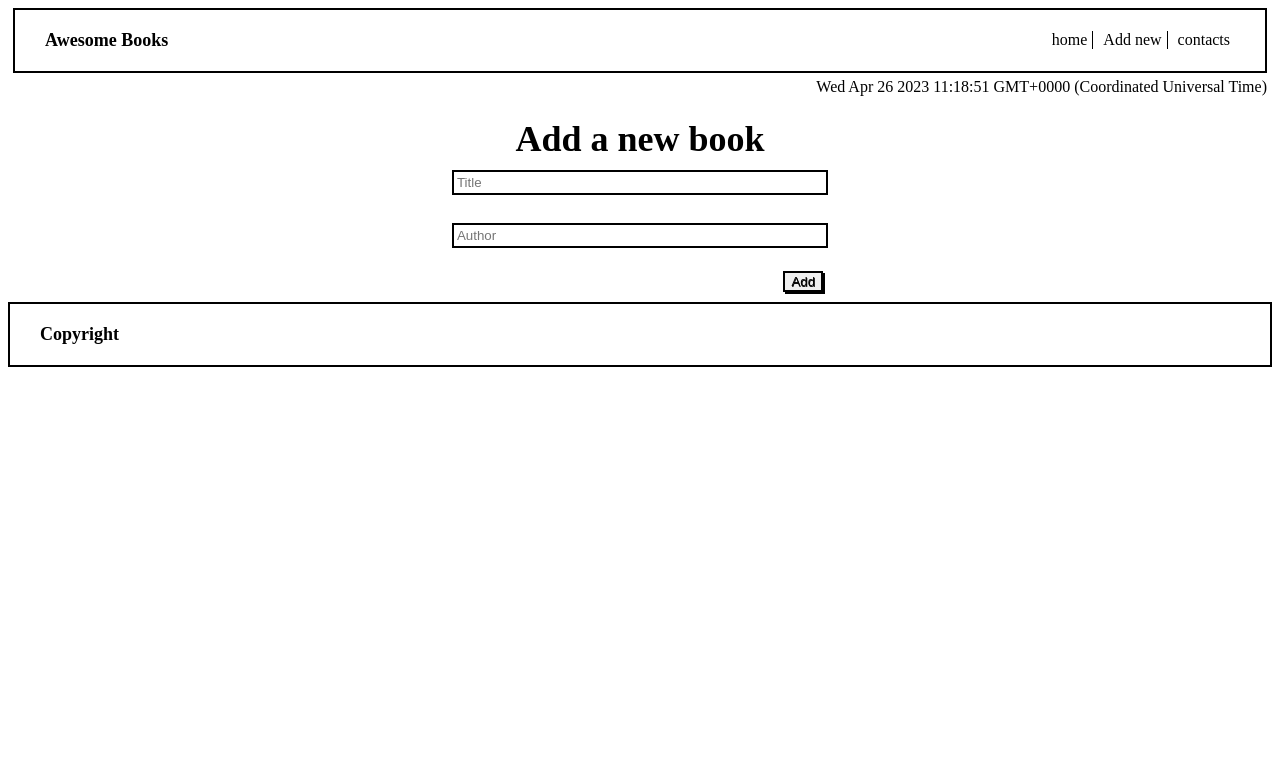
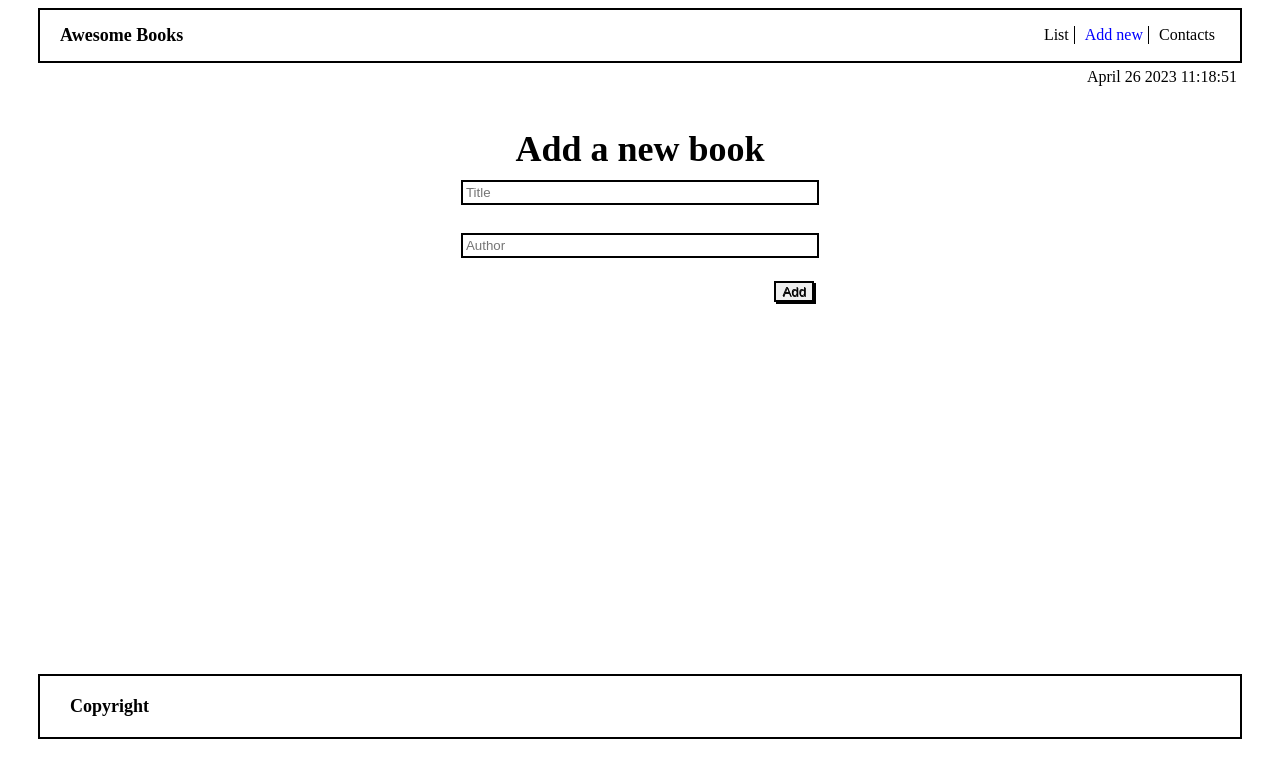
Before and after one commit to BenM4k/AwesomeBooksProject, a website: page Index.html in a window 1280 px wide. Both pictures are taken after a click on the item "Add new". Drawn offline with Linux system fonts and the light colour scheme.

Commit message:
major update
styling the page according to design

```diff
--- a/Index.html
+++ b/Index.html
@@ -14,9 +14,9 @@
     <nav>
       <h2>Awesome Books</h2>
       <ul>
-        <li class="nav-home">home</li>
+        <li class="nav-home">List</li>
         <li class="nav-books">Add new</li>
-        <li class="nav-contact">contacts</li>
+        <li class="nav-contact">Contacts</li>
       </ul>
     </nav>
     <p id="time" class="time"></p>
@@ -58,7 +58,7 @@
   </main>
 
   <footer>
-    <h2>Copyright</h2>
+    <h2 class="footer-title">Copyright</h2>
   </footer>
 
   <script src="script.js"></script>
--- a/script.js
+++ b/script.js
@@ -79,7 +79,7 @@ deleteBtn.forEach((button) => {
   });
 });
 
-//SPA
+// SPA
 
 const navHome = document.querySelector('.nav-home');
 const navBooks = document.querySelector('.nav-books');
@@ -89,22 +89,36 @@ const homeSection = document.querySelector('.home');
 const bookSection = document.querySelector('.books');
 const contactSection = document.querySelector('.contacts');
 
-navHome.addEventListener('click', ()=> {
+navHome.addEventListener('click', () => {
+  navHome.style.color = 'blue';
+  navBooks.style.color = 'black';
+  navContact.style.color = 'black';
   homeSection.style.display = 'flex';
   bookSection.style.display = 'none';
   contactSection.style.display = 'none';
-})
-navBooks.addEventListener('click', ()=> {
+});
+navBooks.addEventListener('click', () => {
+  navHome.style.color = 'black';
+  navBooks.style.color = 'blue';
+  navContact.style.color = 'black';
   homeSection.style.display = 'none';
   bookSection.style.display = 'flex';
   contactSection.style.display = 'none';
-})
-navContact.addEventListener('click', ()=> {
+});
+navContact.addEventListener('click', () => {
+  navHome.style.color = 'black';
+  navBooks.style.color = 'black';
+  navContact.style.color = 'blue';
   homeSection.style.display = 'none';
   bookSection.style.display = 'none';
   contactSection.style.display = 'flex';
-})
-let parent = document.getElementsByTagName('header');
-let timeSlot = document.getElementById('time');
-timeSlot.innerHTML = Date();
-parent.appendChield('timeSlot');
+});
+
+const timeSlot = document.getElementById('time');
+
+const today = new Date();
+const date = `${today.toLocaleString('default', { month: 'long' })} ${today.getDate()} ${today.getFullYear()}`;
+const time = `${today.getHours()}:${today.getMinutes()}:${today.getSeconds()}`;
+const dateTime = `${date} ${time}`;
+
+timeSlot.innerHTML = dateTime;
--- a/style.css
+++ b/style.css
@@ -2,18 +2,20 @@
   box-sizing: border-box;
 }
 
+body {
+  height: 90vh;
+  padding: 0 30px 0 30px;
+}
 
 header {
   height: 70px;
 }
 
 header nav {
-  margin: 5px;
   border: 2px solid black;
   display: flex;
   align-items: center;
   justify-content: space-between;
-  padding: 5px 10px;
 }
 
 header nav h2 {
@@ -41,27 +43,31 @@ header nav ul li:last-child {
   border-right: none;
 }
 
+header nav ul li:first-child {
+  color: blue;
+}
+
 .time {
   display: flex;
   justify-content: end;
   margin: 5px;
-
 }
 
 .home {
   display: flex;
   flex-direction: column;
   align-items: center;
-  justify-content: center;
   width: 100%;
+  height: 80%;
 }
 
 .books {
+  padding-top: 10px;
   width: 100%;
+  height: 100%;
   display: none;
   flex-direction: column;
   align-items: center;
-  justify-content: center;
 }
 
 .contacts {
@@ -69,7 +75,6 @@ header nav ul li:last-child {
   display: none;
   flex-direction: column;
   align-items: center;
-  justify-content: center;
 }
 
 .contacts p {
@@ -81,18 +86,18 @@ header nav ul li:last-child {
 .contacts ul {
   margin-top: 20px;
 }
+
 .title {
   font-size: 36px;
 }
 
 .mainDiv {
-  height: 60%;
+  height: 80%;
   display: flex;
   flex-direction: column;
   justify-content: center;
   align-items: center;
   margin: 5px;
-  /* border: 2px solid green; */
 }
 
 .mainDiv h1 {
@@ -148,9 +153,7 @@ header nav ul li:last-child {
   width: 30%;
   display: flex;
   flex-direction: column;
-  justify-content: flex-end;
   align-items: flex-end;
-  /* border: 2px solid red; */
 }
 
 #addNewForm input {
@@ -180,7 +183,7 @@ footer {
   padding: 5px 10px;
 }
 
-footer h2 {
+.footer-title {
   font-size: 18px;
   margin-left: 20px;
 }
```
Lines whose indentation alone changed are shown as unchanged.
